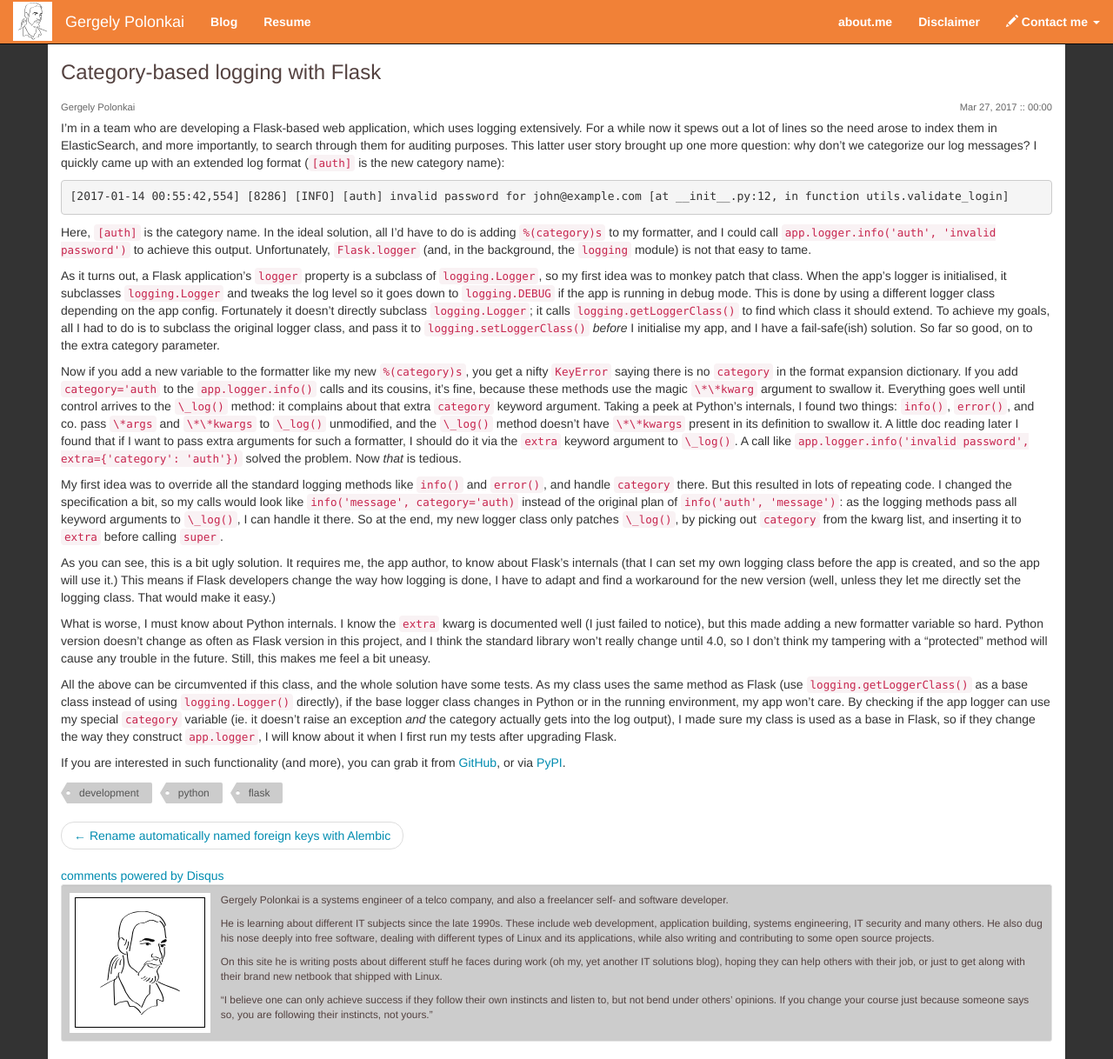
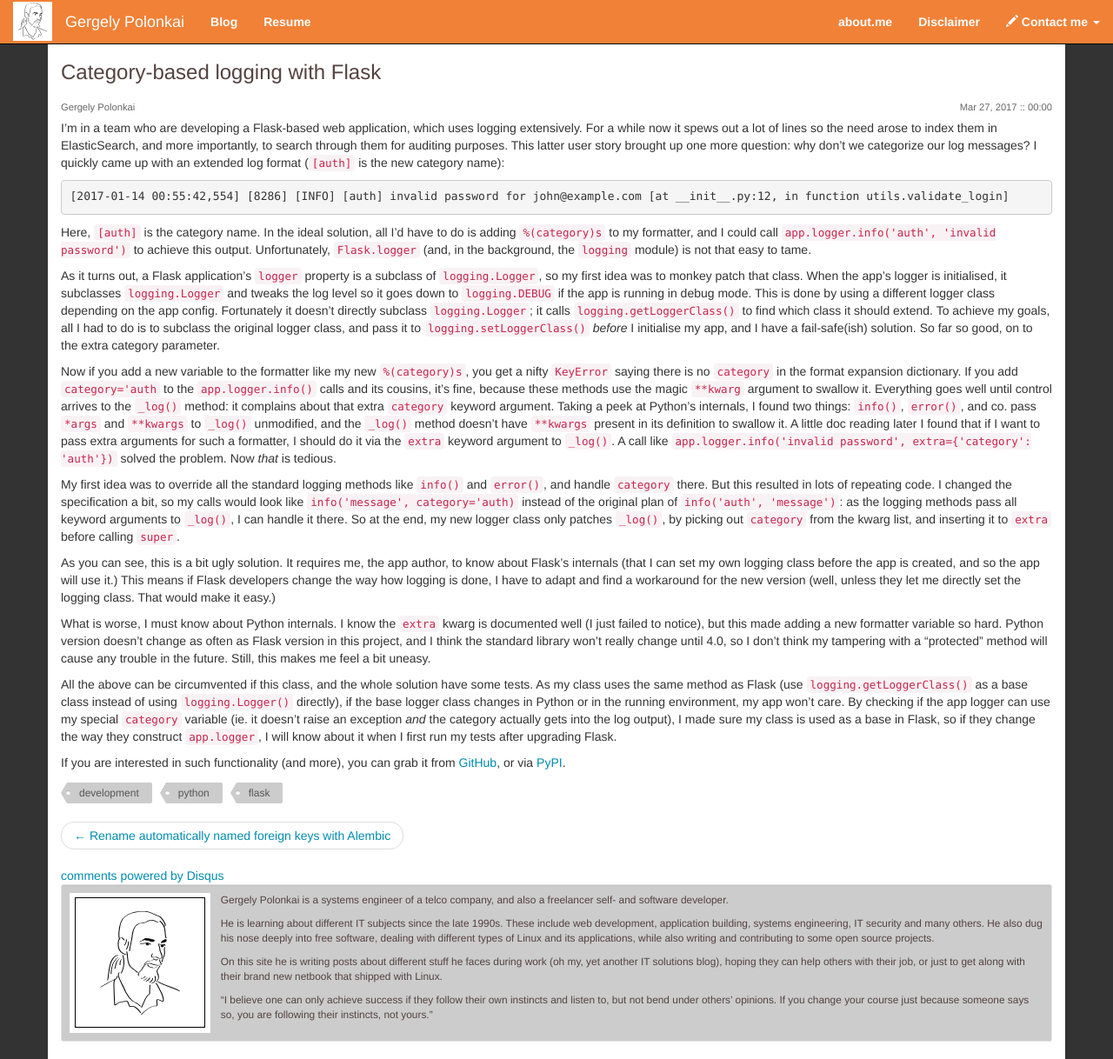
Before and after one commit to gergelypolonkai/gergelypolonkai.github.io, a Jekyll site: the page built from _posts/2017-03-26-category-based-logging-with-flask.md, in a window 1280 px wide and 1218 px high. Shown: the whole window at 87% size. Built offline with Jekyll 4.4.1, drawn with Linux system fonts in a browser that asks for light colours; nearby versions of some CDN libraries; comment, search, counter and statistics services are not loaded.

```diff
--- a/_posts/2017-03-26-category-based-logging-with-flask.md
+++ b/_posts/2017-03-26-category-based-logging-with-flask.md
@@ -40,14 +40,14 @@ Now if you add a new variable to the formatter like my new `%(category)s`,
 you get a nifty `KeyError` saying there is no `category` in the format
 expansion dictionary.  If you add `category='auth` to the
 `app.logger.info()` calls and its cousins, it’s fine, because these methods
-use the magic `\*\*kwarg` argument to swallow it. Everything goes well until
-control arrives to the `\_log()` method: it complains about that extra
+use the magic `**kwarg` argument to swallow it. Everything goes well until
+control arrives to the `_log()` method: it complains about that extra
 `category` keyword argument.  Taking a peek at Python’s internals, I found
-two things: `info()`, `error()`, and co. pass `\*args` and `\*\*kwargs` to
-`\_log()` unmodified, and the `\_log()` method doesn’t have `\*\*kwargs`
+two things: `info()`, `error()`, and co. pass `*args` and `**kwargs` to
+`_log()` unmodified, and the `_log()` method doesn’t have `**kwargs`
 present in its definition to swallow it.  A little doc reading later I found
 that if I want to pass extra arguments for such a formatter, I should do it
-via the `extra` keyword argument to `\_log()`.  A call like
+via the `extra` keyword argument to `_log()`.  A call like
 `app.logger.info('invalid password', extra={'category': 'auth'})` solved the
 problem.  Now *that* is tedious.
 
@@ -56,8 +56,8 @@ and `error()`, and handle `category` there.  But this resulted in lots of
 repeating code.  I changed the specification a bit, so my calls would look
 like `info('message', category='auth)` instead of the original plan of
 `info('auth', 'message')`: as the logging methods pass all keyword arguments
-to `\_log()`, I can handle it there.  So at the end, my new logger class
-only patches `\_log()`, by picking out `category` from the kwarg list, and
+to `_log()`, I can handle it there.  So at the end, my new logger class
+only patches `_log()`, by picking out `category` from the kwarg list, and
 inserting it to `extra` before calling `super`.
 
 As you can see, this is a bit ugly solution.  It requires me, the app
```
